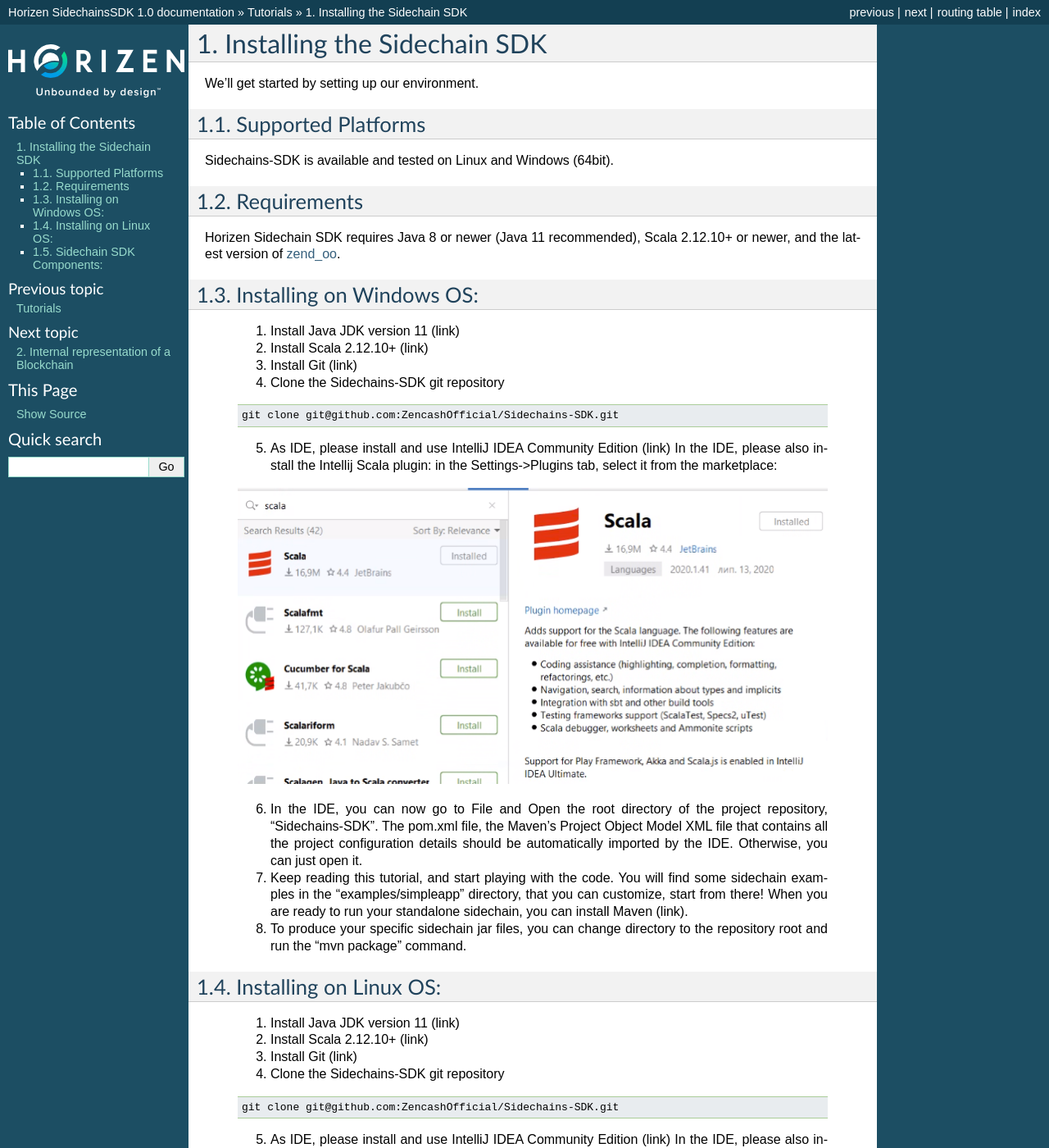
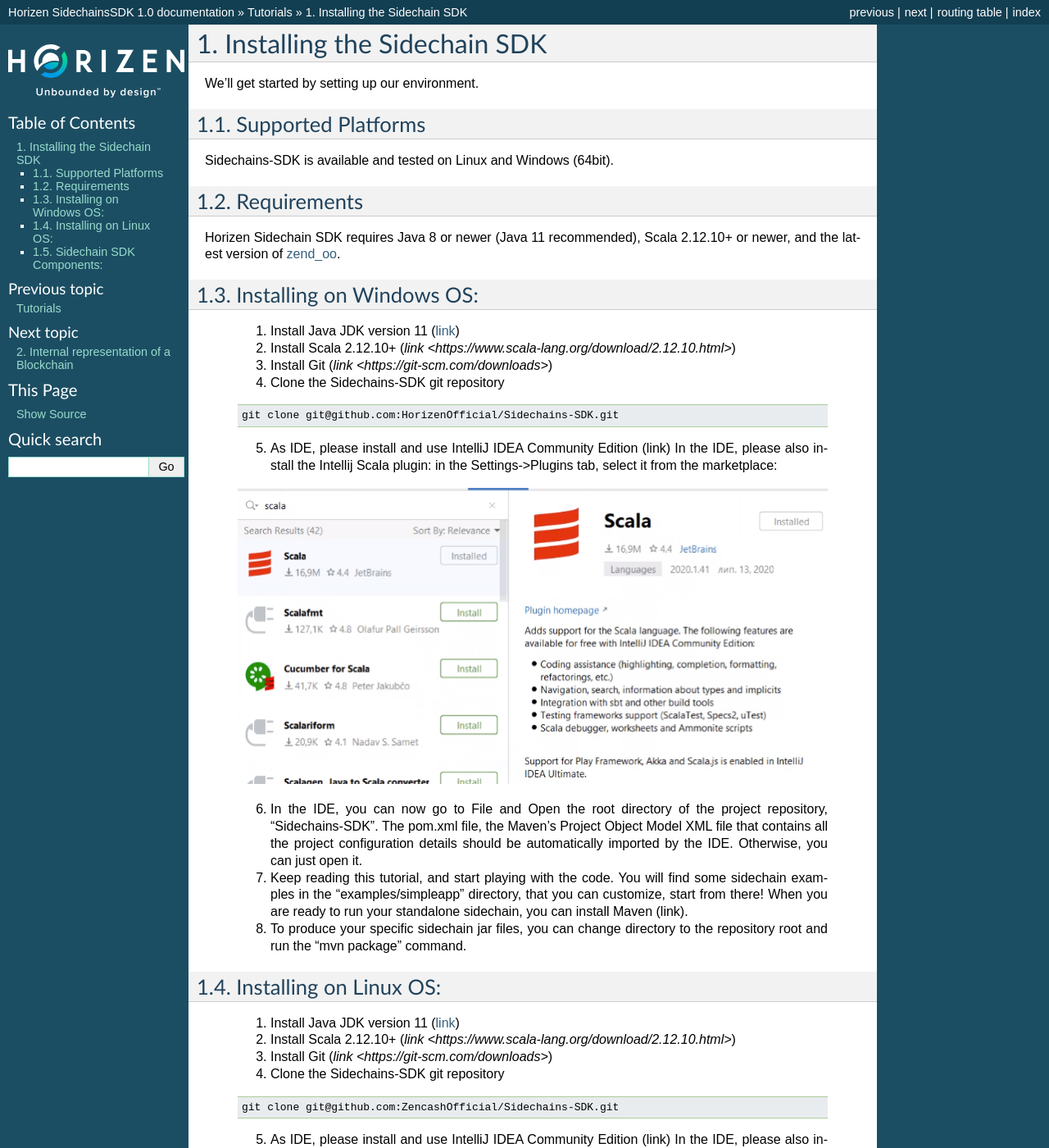
Before and after one commit to megaluck/documentation, a Sphinx documentation site: the page built from docs/introduction/01-install.rst, in a window 1280 px wide and 1400 px high. Shown: the whole window at 82% size. Built offline with Sphinx 7.4.7, drawn with Linux system fonts in a browser that asks for light colours.

Commit message:
Update 01-install.rst

```diff
--- a/docs/introduction/01-install.rst
+++ b/docs/introduction/01-install.rst
@@ -24,14 +24,14 @@
 Installing on Windows OS:
 *************************
 
-  1. Install Java JDK version 11 (link)
-  2. Install Scala 2.12.10+ (link)
-  3. Install Git (link)
+  1. Install Java JDK version 11 (`link <https://www.oracle.com/java/technologies/javase-jdk11-downloads.html>`_)
+  2. Install Scala 2.12.10+ (`link <https://www.scala-lang.org/download/2.12.10.html>`)
+  3. Install Git (`link <https://git-scm.com/downloads>`)
   4. Clone the Sidechains-SDK git repository
 
   .. code:: Bash
 
-     git clone git@github.com:ZencashOfficial/Sidechains-SDK.git
+     git clone git@github.com:HorizenOfficial/Sidechains-SDK.git
 
   5. As IDE, please install and use IntelliJ IDEA Community Edition (link) In the IDE, please also install the Intellij Scala plugin: in the Settings->Plugins tab, select it from the marketplace:
 
@@ -46,9 +46,9 @@
 Installing on Linux OS:
 ***********************
 
-  1. Install Java JDK version 11 (link)
-  2. Install Scala 2.12.10+ (link)
-  3. Install Git (link)
+  1. Install Java JDK version 11 (`link <https://www.oracle.com/java/technologies/javase-jdk11-downloads.html>`_)
+  2. Install Scala 2.12.10+ (`link <https://www.scala-lang.org/download/2.12.10.html>`)
+  3. Install Git (`link <https://git-scm.com/downloads>`)
   4. Clone the Sidechains-SDK git repository
 
   .. code:: Bash
```
